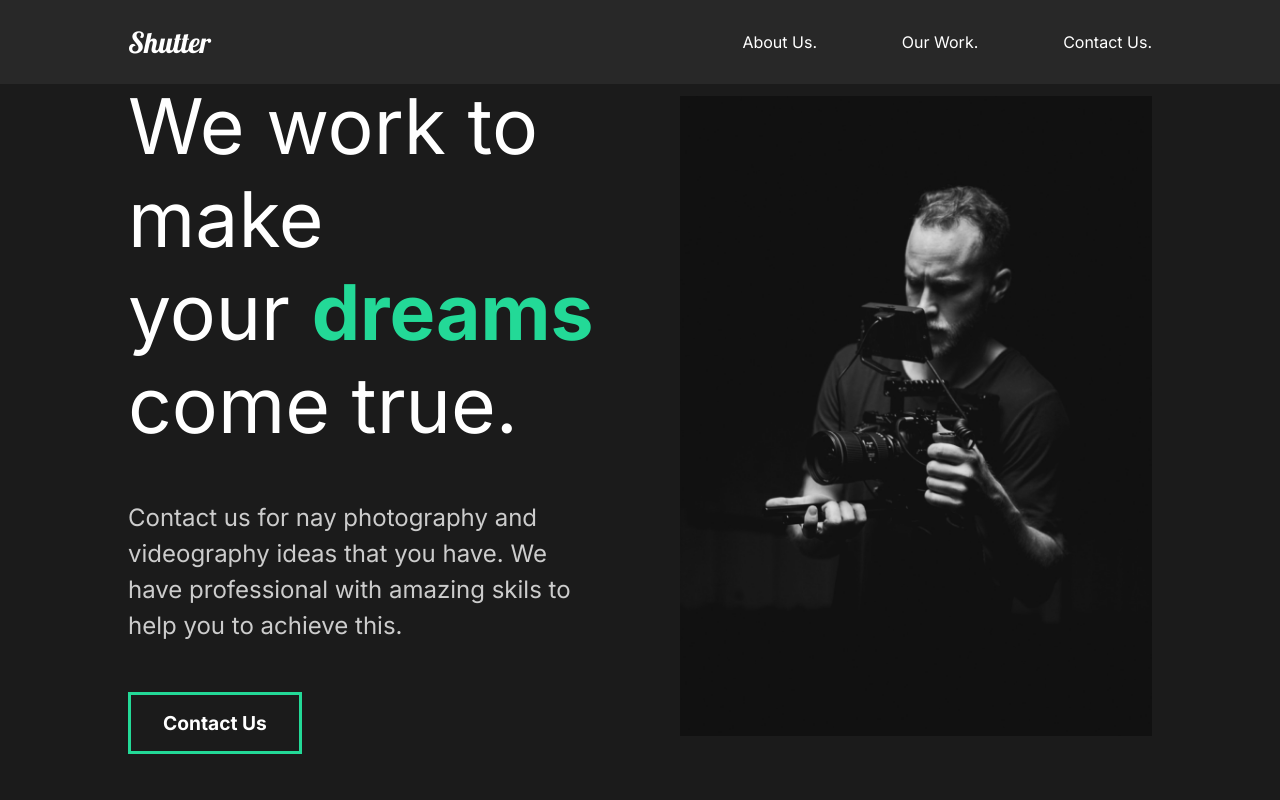
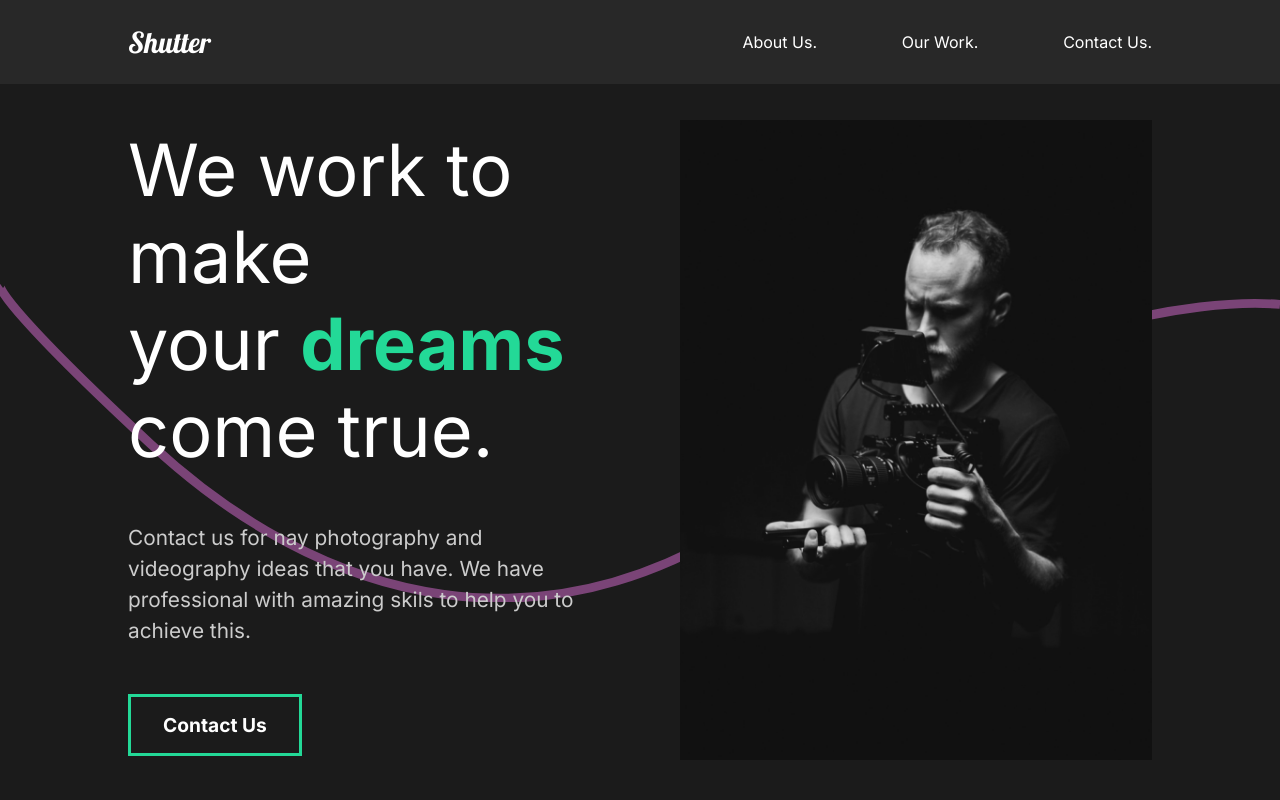
Before and after one commit to iam-saad/react-landing-page-with-framer-motion, a React (Create React App) app: page / in a window 1280 px wide. Shown: the top 800 px of the page. Built offline with nearby package versions, Linux system fonts and the light colour scheme.

Commit message:
Add animation on AboutHome.js and page transition

```diff
--- a/src/App.js
+++ b/src/App.js
@@ -1,26 +1,32 @@
+//Global Style
+import GlobalStyles from './components/GlobalStyles';
 import Nav from './components/Nav';
+
 import AboutUs from './pages/AboutUs';
 import OurWork from './pages/OurWork';
 import ContactUs from './pages/ContactUs';
 import MovieDetails from './pages/MovieDetails';
 
-//Global Style
-import GlobalStyles from './components/GlobalStyles';
+//Routes
+import { Routes, Route, useLocation } from 'react-router-dom';
 
-//Routes
-import { Routes, Route } from 'react-router-dom';
+//Animation
+import { AnimatePresence } from 'framer-motion';
 
 function App() {
+	const location = useLocation();
 	return (
 		<div className='App'>
 			<GlobalStyles />
 			<Nav />
-			<Routes>
-				<Route path='/' element={<AboutUs />} />
-				<Route path='/work' element={<OurWork />} />
-				<Route path='/work/:id' element={<MovieDetails />} />
-				<Route path='/contact' element={<ContactUs />} />
-			</Routes>
+			<AnimatePresence exitBeforeEnter>
+				<Routes location={location} key={location.pathname}>
+					<Route path='/' element={<AboutUs />} />
+					<Route path='/work' element={<OurWork />} />
+					<Route path='/work/:id' element={<MovieDetails />} />
+					<Route path='/contact' element={<ContactUs />} />
+				</Routes>
+			</AnimatePresence>
 		</div>
 	);
 }
--- /dev/null
+++ b/src/animation.js
@@ -0,0 +1,92 @@
+export const pageAnimation = {
+	hidden: {
+		opacity: 0,
+		y: 300,
+	},
+	show: {
+		opacity: 1,
+		y: 0,
+		transition: {
+			duration: 1,
+			when: 'beforeChildren',
+			staggerChildren: 0.25,
+		},
+	},
+	exit: {
+		opacity: 0,
+		y: 300,
+		transition: {
+			duration: 0.5,
+		},
+	},
+};
+
+export const titleAnime = {
+	hidden: {
+		opacity: 0,
+		y: 200,
+	},
+	show: {
+		opacity: 1,
+		y: 0,
+		transition: {
+			duration: 0.75,
+			ease: 'easeOut',
+		},
+	},
+};
+
+export const fadeAnime = {
+	hidden: {
+		opacity: 0,
+	},
+	show: {
+		opacity: 1,
+		transition: {
+			duration: 0.75,
+			ease: 'easeOut',
+		},
+	},
+};
+
+export const imgAnime = {
+	hidden: {
+		scale: 1.5,
+		opacity: 0,
+	},
+	show: {
+		scale: 1,
+		opacity: 1,
+		transition: {
+			duration: 0.75,
+			ease: 'easeOut',
+		},
+	},
+};
+
+export const lineAnime = {
+	hidden: {
+		width: 0,
+	},
+	show: {
+		width: '100%',
+		transition: {
+			duration: 1,
+		},
+	},
+};
+
+export const slider = {
+	hidden: {
+		x: '-130%',
+		skew: '45deg',
+	},
+	show: {
+		x: '100%',
+		skew: '0deg',
+		transition: {
+			duration: 1,
+			ease: 'easeOut',
+		},
+	},
+};
--- a/src/components/AboutHome.js
+++ b/src/components/AboutHome.js
@@ -1,8 +1,12 @@
 import React from 'react';
 import hero1 from '../img/home1.png';
-// import styled from 'styled-components';
+import Wave from './Wave';
 //Styles
 import { StyleAbout, StyleDescription, StyleImage, StyleHide } from '../style';
+
+//Animation
+import { motion } from 'framer-motion';
+import { titleAnime, fadeAnime, imgAnime } from '../animation';
 
 const AboutHome = () => {
 	return (
@@ -10,26 +14,27 @@ const AboutHome = () => {
 			<StyleDescription>
 				<div className='title'>
 					<StyleHide>
-						<h1>We work to make</h1>
+						<motion.h1 variants={titleAnime}>We work to make</motion.h1>
 					</StyleHide>
 					<StyleHide>
-						<h1>
+						<motion.h1 variants={titleAnime}>
 							your <span>dreams</span>
-						</h1>
+						</motion.h1>
 					</StyleHide>
 					<StyleHide>
-						<h1>come true.</h1>
+						<motion.h1 variants={titleAnime}>come true.</motion.h1>
 					</StyleHide>
 				</div>
-				<p>
+				<motion.p variants={fadeAnime}>
 					Contact us for nay photography and videography ideas that you have. We
 					have professional with amazing skils to help you to achieve this.
-				</p>
-				<button>Contact Us</button>
+				</motion.p>
+				<motion.button variants={fadeAnime}>Contact Us</motion.button>
 			</StyleDescription>
 			<StyleImage className='img'>
-				<img src={hero1} alt='guy with a camera' />
+				<motion.img variants={imgAnime} src={hero1} alt='guy with a camera' />
 			</StyleImage>
+			<Wave />
 		</StyleAbout>
 	);
 };
--- a/src/components/AboutServices.js
+++ b/src/components/AboutServices.js
@@ -9,18 +9,22 @@ import teamwork from '../img/teamwork.svg';
 import styled from 'styled-components';
 import { StyleAbout, StyleDescription, StyleImage, StyleHide } from '../style';
 
+//Animation
+import { motion } from 'framer-motion';
+import { titleAnime, fadeAnime, imgAnime } from '../animation';
+
 const AboutServices = () => {
 	return (
 		<StyleServices>
 			<StyleDescription>
 				<div className='title'>
 					<StyleHide>
-						<h2>
+						<motion.h2 variants={titleAnime}>
 							High <span>quality</span>
-						</h2>
+						</motion.h2>
 					</StyleHide>
 					<StyleHide>
-						<h2>services.</h2>
+						<motion.h2 variants={titleAnime}>services.</motion.h2>
 					</StyleHide>
 				</div>
 				<Cards>
@@ -29,7 +33,7 @@ const AboutServices = () => {
 							<img src={clock} alt='clock icon' />
 							<h3>Efficency</h3>
 						</div>
-						<p>Lorem ipsum dolor sit, amet consectetur adipisicing elit.</p>
+						<motion.p>Lorem ipsum dolor sit, amet consectetur adipisicing elit.</motion.p>
 					</Card>
 					<Card>
 						<div className='icon'>
--- a/src/components/GlobalStyles.js
+++ b/src/components/GlobalStyles.js
@@ -20,7 +20,7 @@ const GlobalStyles = createGlobalStyle`
     background: transparent;
     border: 3px solid #23d997;
     cursor:pointer;
-    transition: all 0.3s ease-in-out;
+    transition: all 0.5s ease-out;
     font-family: 'Inter', sans-serif;
     &:hover{
       background:#23d997;
@@ -28,7 +28,7 @@ const GlobalStyles = createGlobalStyle`
     }
   }
   h1{
-    font-size: 4.8rem;
+    font-size: 4.5rem;
     font-weight: lighter;
   }
   h2{
@@ -42,7 +42,7 @@ const GlobalStyles = createGlobalStyle`
     font-weight: bold;
   }
   p{
-    font-size: 1.5rem;
+    font-size: 1.3rem;
     padding: 3rem 0rem;
     line-height: 150%;
     color: #ccc;
--- a/src/components/Nav.js
+++ b/src/components/Nav.js
@@ -38,6 +38,7 @@ const StyleNav = styled.nav`
 	position: fixed;
 	top: 0;
 	left: 0;
+	z-index: 1;
 	a {
 		color: #fff;
 		text-decoration: none;
--- /dev/null
+++ b/src/components/Wave.js
@@ -0,0 +1,32 @@
+import React from 'react';
+import styled from 'styled-components';
+
+//Framer motion
+import { motion } from 'framer-motion';
+
+const Wave = () => {
+	return (
+		<StyleWave
+			viewBox='0 0 1440 363'
+			fill='none'
+			xmlns='http://www.w3.org/2000/svg'>
+			<motion.path
+				initial={{ pathLength: 0, pathOffset: 1 }}
+				animate={{ pathLength: 1, pathOffset: 0 }}
+				transition={{ duration: 0.5 }}
+				d='M1440 27.4774C1352.73 19.8184 1122.41 49.0556 899.331 227.276C620.48 450.052 354.282 355.647 170.328 185.318C23.165 49.0556 -4.21721 8.32998 0.487081 5'
+				stroke='#D96ED4'
+				strokeOpacity='0.5'
+				strokeWidth='10'
+			/>
+		</StyleWave>
+	);
+};
+
+const StyleWave = styled.svg`
+	position: absolute;
+	left: 0;
+	z-index: 1;
+`;
+
+export default Wave;
--- a/src/pages/AboutUs.js
+++ b/src/pages/AboutUs.js
@@ -3,13 +3,21 @@ import AboutHero from '../components/AboutHome';
 import AboutServices from '../components/AboutServices';
 import AboutFaq from '../components/AboutFaq';
 
+//Framer Motion
+import { pageAnimation } from '../animation';
+import { motion } from 'framer-motion';
+
 const AboutUs = () => {
 	return (
-		<>
+		<motion.div
+			variants={pageAnimation}
+			initial='hidden'
+			animate='show'
+			exit='exit'>
 			<AboutHero />
 			<AboutServices />
 			<AboutFaq />
-		</>
+		</motion.div>
 	);
 };
 
--- a/src/pages/MovieDetails.js
+++ b/src/pages/MovieDetails.js
@@ -24,23 +24,30 @@ const MovieDetails = () => {
 						<h2>{movie.title}</h2>
 						<img src={movie.mainImg} alt='main profile' />
 					</StyleHeadline>
-
 					<StyleAwards>
 						{movie.awards.map((award) => (
-							<div className='award'>
-								<h3>{award.title}</h3>
-								<div className='line'></div>
-								<p>{award.description}</p>
-							</div>
+							<Award
+								key={award.title}
+								title={award.title}
+								description={award.description}></Award>
 						))}
 					</StyleAwards>
-
 					<StyleImageDisplay>
 						<img src={movie.secondaryImg} alt='second profile' />
 					</StyleImageDisplay>
 				</StyleMovie>
 			)}
 		</>
+	);
+};
+
+const Award = ({ title, description }) => {
+	return (
+		<div className='award'>
+			<h3>{title}</h3>
+			<div className='line'></div>
+			<p>{description}</p>
+		</div>
 	);
 };
 
@@ -72,7 +79,7 @@ const StyleAwards = styled.div`
 	.award {
 		padding: 4.5rem;
 		.line {
-			height: 0.5rem;
+			height: 0.4rem;
 			margin: 1rem 0rem;
 			width: 80%;
 			background: #23d997;
--- a/src/pages/OurWork.js
+++ b/src/pages/OurWork.js
@@ -7,42 +7,69 @@ import athlete from '../img/athlete-small.png';
 import theracer from '../img/theracer-small.png';
 import goodtimes from '../img/goodtimes-small.png';
 
+//Framer Motion
+import {
+	pageAnimation,
+	fadeAnime,
+	imgAnime,
+	lineAnime,
+	slider,
+} from '../animation';
+import { motion } from 'framer-motion';
+
 const OurWork = () => {
 	let navigation = useNavigate();
 	return (
-		<StyleWork>
+		<StyleWork
+			variants={pageAnimation}
+			initial='hidden'
+			animate='show'
+			exit='exit'>
+			<Frame1 variants={slider}></Frame1>
+			<Frame2 variants={slider}></Frame2>
+			<Frame3 variants={slider}></Frame3>
+			<Frame4 variants={slider}></Frame4>
 			<StyleMovie>
-				<h2>The Athlete</h2>
-				<div className='line'></div>
-				<img
+				<motion.h2 variants={fadeAnime}>The Athlete</motion.h2>
+				<motion.div variants={lineAnime} className='line'></motion.div>
+				<StyleHide>
+					<motion.img
 						src={athlete}
 						alt='athlete'
 						onClick={() => navigation('./the-athlete')}
+						variants={imgAnime}
 					/>
+				</StyleHide>
 			</StyleMovie>
 			<StyleMovie>
-				<h2>The Racer</h2>
-				<div className='line'></div>
+				<motion.h2 variants={fadeAnime}>The Racer</motion.h2>
+				<motion.div variants={lineAnime} className='line'></motion.div>
+				<StyleHide>
 					<img
 						src={theracer}
 						alt='theracer'
 						onClick={() => navigation('./the-racer')}
+						variants={imgAnime}
 					/>
+				</StyleHide>
 			</StyleMovie>
 			<StyleMovie>
-				<h2>Good Times</h2>
-				<div className='line'></div>
-				<img
+				<motion.h2 variants={fadeAnime}>Good Times</motion.h2>
+				<motion.div variants={lineAnime} className='line'></motion.div>
+				<StyleHide>
+					<motion.img
 						src={goodtimes}
 						alt='goodtimes'
 						onClick={() => navigation('./good-times')}
+						variants={imgAnime}
 					/>
+				</StyleHide>
 			</StyleMovie>
 		</StyleWork>
 	);
 };
 
-const StyleWork = styled.div`
+const StyleWork = styled(motion.div)`
 	padding: 15vh 8rem;
 	min-height: 90vh;
 	background: #fff;
@@ -69,4 +96,31 @@ const StyleMovie = styled.div`
 	}
 `;
 
+const StyleHide = styled.div`
+	overflow: hidden;
+`;
+
+//Animation Frame
+const Frame1 = styled(motion.div)`
+	position: fixed;
+	top: 10%;
+	left: 0;
+	height: 100%;
+	width: 100%;
+	z-index: 2;
+	background: #fffebf;
+`;
+
+const Frame2 = styled(Frame1)`
+	background: #ff8ebf;
+`;
+
+const Frame3 = styled(Frame1)`
+	background: #8ed2ff;
+`;
+
+const Frame4 = styled(Frame1)`
+	background: #8effa0;
+`;
+
 export default OurWork;
--- a/src/style.js
+++ b/src/style.js
@@ -5,18 +5,20 @@ export const StyleAbout = styled.div`
 	display: flex;
 	align-items: center;
 	justify-content: space-between;
-	padding: 5rem 8rem;
+	padding: 15vh 8rem;
 	color: white;
 `;
 
 export const StyleDescription = styled.div`
 	flex: 1;
+	z-index: 2;
 `;
 
 export const StyleImage = styled.div`
 	flex: 1;
 	padding-left: 5rem;
 	overflow: hidden;
+	z-index: 2;
 	img {
 		width: 100%;
 		height: 80vh;
```
Lines whose indentation alone changed are shown as unchanged.
